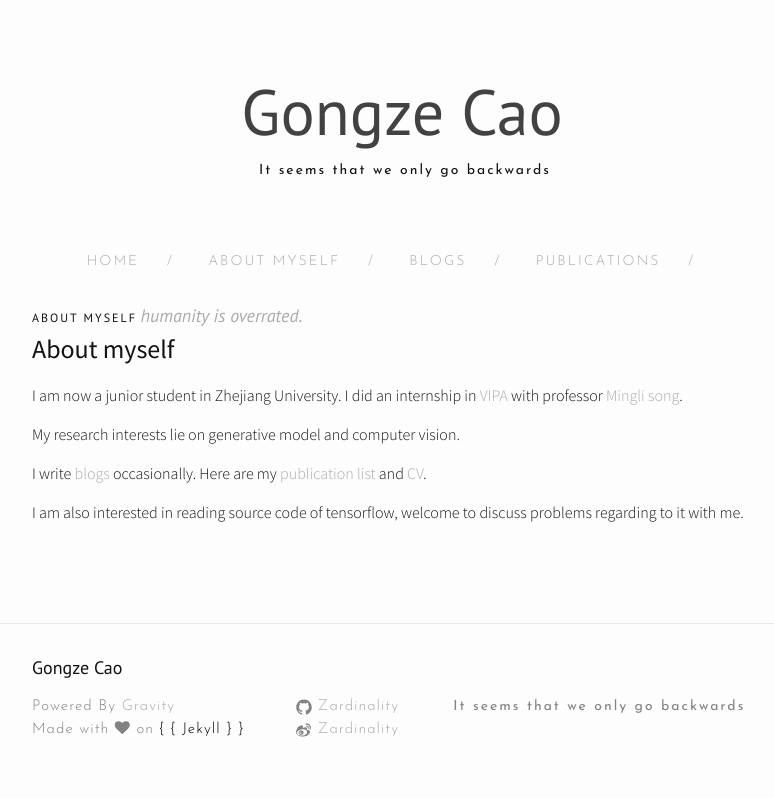
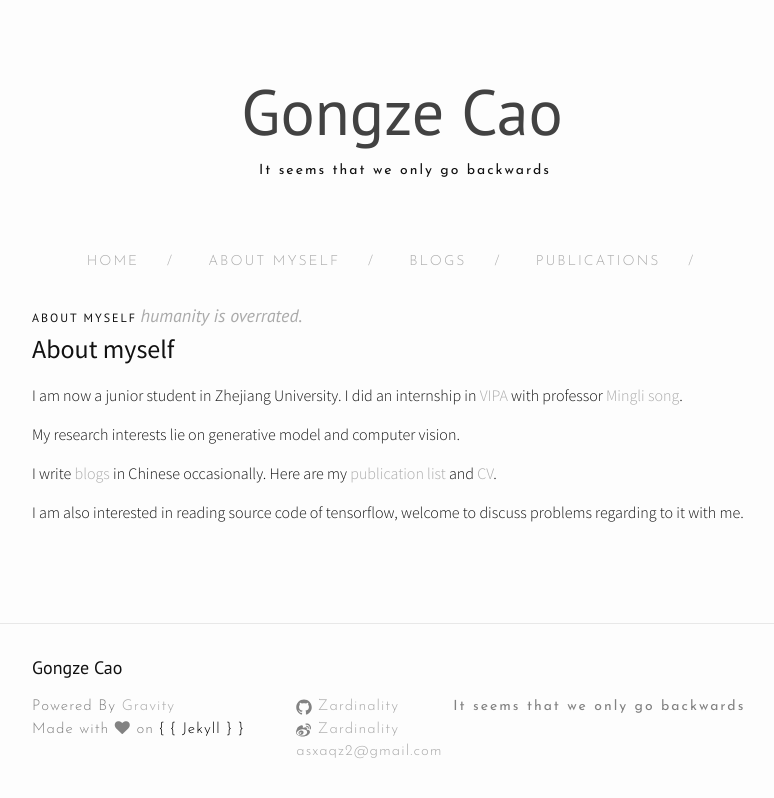
Before and after one commit to Zardinality/zardinality.github.io, a Jekyll site: the page built from About myself.md, in a window 1280 px wide. Shown: the top 798 px of the page, without its empty margins (238-1012 px from the left). Built offline with Jekyll 4.4.1, drawn with Linux system fonts in a browser that asks for light colours; nearby versions of some CDN libraries.

Commit message:
add email and update about myself

```diff
--- a/About myself.md
+++ b/About myself.md
@@ -10,6 +10,6 @@ I am now a junior student in Zhejiang University. I did an internship in [VIPA](
 
 My research interests lie on generative model and computer vision.
 
-I write [blogs]({{ site.url }}/blogs/) occasionally. Here are my [publication list]({{ site.url }}/publications) and [CV]({{ site.url }}/static/resume_cv.pdf).
+I write [blogs]({{ site.url }}/blogs/) in Chinese occasionally. Here are my [publication list]({{ site.url }}/publications) and [CV]({{ site.url }}/static/resume_cv.pdf).
 
 I am also interested in reading source code of tensorflow, welcome to discuss problems regarding to it with me.
--- a/_includes/footer.html
+++ b/_includes/footer.html
@@ -27,6 +27,11 @@
             {% include icon-twitter.html username=site.twitter_username %}
           </li>
           {% endif %}
+          {% if site.email %}
+          <li>
+            <a href="mailto:{{site.email}}">{{site.email}}</a>
+          </li>
+          {% endif %}
         </ul>
       </div>
 
```
